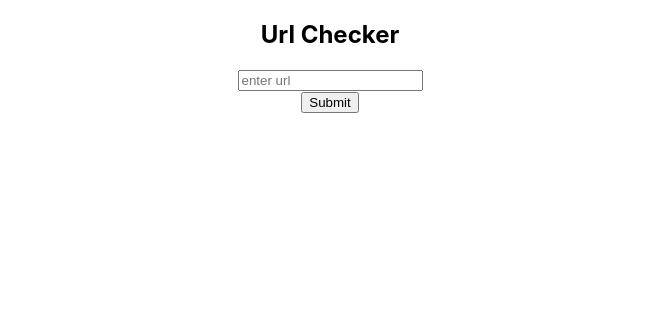
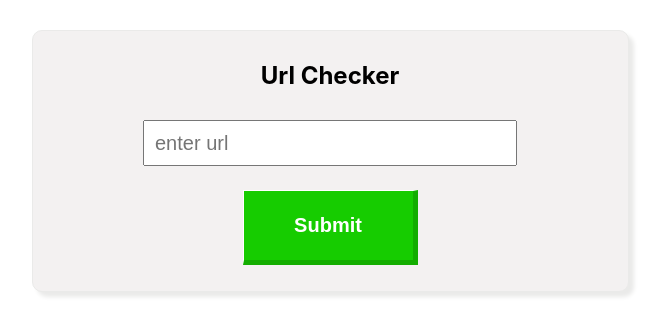
Before and after one commit to maxcramer/phantom2, a React (Create React App) app: page / in a window 1280 px wide. Shown: the top 336 px of the page, without its empty margins (310-975 px from the left). Built offline with nearby package versions, Linux system fonts and the light colour scheme.

Commit message:
updating styling for UrlInput component

```diff
--- /dev/null
+++ b/src/components/UrlInput/UrlInput.css
@@ -0,0 +1,71 @@
+form {
+    background: #F3F1F1;
+    width: 575px;
+    margin: 30px auto;
+    height: 15rem;
+    border-radius: 10px;
+    padding: 10px;
+    box-shadow: 5px 5px 4px #EAEAE9;
+    border: 1px solid #EAEAE9;
+    display: flex;
+    flex-direction: column;
+    align-items: center;
+}
+
+.text_input {
+    width: 350px;
+    margin: 1em;
+    height: 2rem;
+    padding: 5px 10px;
+    position: absolute;
+    font-size: 20px;
+    font-family: Arial, Helvetica, sans-serif;
+    top: 100px;
+}
+
+.submit_btn {
+    width: 175px;
+    height: 75px;
+    font-size: 20px;
+    font-weight: bold;
+    font-family: Arial, Helvetica, sans-serif;
+    padding: 20px;
+    background-color: #16CC00;
+    color: white;
+    border: 1px solid white;
+    align-items: center;
+    margin: 10px;
+    border-bottom: 5px solid #13AD00;
+    border-right: 5px solid #13AD00;
+    position: absolute;
+    top: 180px;
+    cursor: pointer;
+}
+
+.submit_btn:active {
+    border-top: 5px solid #13AD00;
+    border-left: 5px solid #13AD00;
+    border-bottom: 0;
+    border-right: 0;
+}
+
+span {
+    color: red;
+    position: absolute;
+    top: 95px;
+    font-weight: bold;
+}
+
+@media only screen and (max-width: 600px) {
+    form {
+        width: 85%;
+    }
+
+    .submit_btn {
+        width: 50%;
+    }
+
+    .text_input {
+        width: 60%;
+    }
+}
--- a/src/components/UrlInput/UrlInput.js
+++ b/src/components/UrlInput/UrlInput.js
@@ -1,5 +1,7 @@
 import React from "react";
 import { useForm } from "react-hook-form";
+
+import "./UrlInput.css";
 
 function UrlInput({ onSubmit, setUrl, url }) {
   const {
@@ -12,21 +14,19 @@
   return (
     <React.Fragment>
       <section>
+        <form onSubmit={handleSubmit(onSubmit)}>
           <h1>Url Checker</h1>
-        <form onSubmit={handleSubmit(onSubmit)}>
-          <div>
+
           <input
             name="url"
             type="url"
             placeholder="enter url"
             value={url}
-              className="form-control"
+            className="text_input"
+            id="input"
             onChange={(e) => setUrl(e.target.value)}
           />
-          </div>
-          <div>
-            <input type="submit" value="Submit" />
-          </div>
+          <input type="submit" value="Submit" className="submit_btn" />
         </form>
       </section>
     </React.Fragment>
```
Lines whose indentation alone changed are shown as unchanged.
